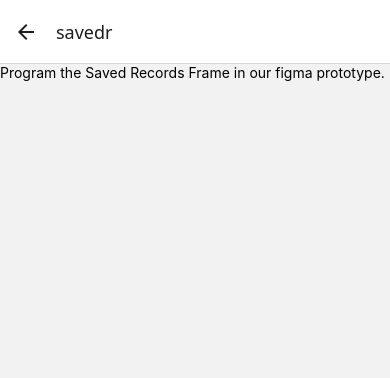
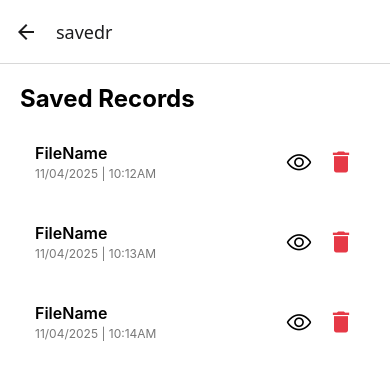
Before and after one commit to Khealgit08/SmartScareCrow, a React Native app: screen /savedr in a window 390 px wide. Shown: the top 378 px of the page. Built offline with nearby package versions, Linux system fonts and the light colour scheme.

Commit message:
saved&delcode

```diff
--- a/App.js
+++ b/App.js
@@ -17,7 +17,7 @@ const Stack = createNativeStackNavigator();
 export default function App() {
   return (
     <NavigationContainer>
-      <Stack.Navigator initialRouteName="signup">
+      <Stack.Navigator initialRouteName="login">
 
         {/* Screens inside the app */}
         <Stack.Screen name="login" component={Login} />
--- a/assets/screens/DeletedRecords.js
+++ b/assets/screens/DeletedRecords.js
@@ -1,10 +1,68 @@
 import React from "react";
-import { View, Text, StyleSheet } from "react-native";
+import { View, Text, StyleSheet, ScrollView, TouchableOpacity } from "react-native";
+import { MaterialIcons, Ionicons } from "@expo/vector-icons";
 
 export default function DeletedR() {
+  const deletedData = [
+    { id: 1, filename: "FileName", datetime: "11/02/2025 | 09:45AM" },
+    { id: 2, filename: "FileName", datetime: "11/02/2025 | 09:50AM" },
+  ];
+
   return (
-    <View >
-      <Text >Program the Deleted Records Frame in our figma prototype.</Text>
+    <View style={styles.container}>
+      <Text style={styles.header}>Deleted Records</Text>
+
+      <ScrollView showsVerticalScrollIndicator={false}>
+        {deletedData.map((item) => (
+          <View style={styles.card} key={item.id}>
+            <View>
+              <Text style={styles.filename}>{item.filename}</Text>
+              <Text style={styles.datetime}>{item.datetime}</Text>
+            </View>
+
+            <View style={styles.iconRow}>
+              <TouchableOpacity>
+                <MaterialIcons name="restore" size={28} color="#2ECC71" />
+              </TouchableOpacity>
+
+              <TouchableOpacity style={{ marginLeft: 15 }}>
+                <MaterialIcons name="delete-forever" size={28} color="#E63946" />
+              </TouchableOpacity>
+            </View>
+          </View>
+        ))}
+      </ScrollView>
     </View>
   );
 }
+
+const styles = StyleSheet.create({
+  container: { flex: 1, backgroundColor: "#fff", padding: 20 },
+  header: {
+    fontSize: 24,
+    fontWeight: "700",
+    marginBottom: 15,
+  },
+  card: {
+    backgroundColor: "#fff",
+    padding: 15,
+    borderRadius: 10,
+    marginBottom: 12,
+    flexDirection: "row",
+    justifyContent: "space-between",
+    elevation: 2,
+  },
+  filename: {
+    fontSize: 16,
+    fontWeight: "600",
+  },
+  datetime: {
+    fontSize: 12,
+    color: "#777",
+    marginTop: 3,
+  },
+  iconRow: {
+    flexDirection: "row",
+    alignItems: "center",
+  },
+});
--- a/assets/screens/SavedRecords.js
+++ b/assets/screens/SavedRecords.js
@@ -1,10 +1,69 @@
 import React from "react";
-import { View, Text, StyleSheet } from "react-native";
+import { View, Text, StyleSheet, ScrollView, TouchableOpacity } from "react-native";
+import { MaterialIcons, Ionicons } from "@expo/vector-icons";
 
 export default function SavedR() {
+  const savedData = [
+    { id: 1, filename: "FileName", datetime: "11/04/2025 | 10:12AM" },
+    { id: 2, filename: "FileName", datetime: "11/04/2025 | 10:13AM" },
+    { id: 3, filename: "FileName", datetime: "11/04/2025 | 10:14AM" },
+  ];
+
   return (
-    <View >
-      <Text >Program the Saved Records Frame in our figma prototype.</Text>
+    <View style={styles.container}>
+      <Text style={styles.header}>Saved Records</Text>
+
+      <ScrollView showsVerticalScrollIndicator={false}>
+        {savedData.map((item) => (
+          <View style={styles.card} key={item.id}>
+            <View>
+              <Text style={styles.filename}>{item.filename}</Text>
+              <Text style={styles.datetime}>{item.datetime}</Text>
+            </View>
+
+            <View style={styles.iconRow}>
+              <TouchableOpacity>
+                <Ionicons name="eye-outline" size={26} color="#000" />
+              </TouchableOpacity>
+
+              <TouchableOpacity style={{ marginLeft: 15 }}>
+                <MaterialIcons name="delete" size={28} color="#E63946" />
+              </TouchableOpacity>
+            </View>
+          </View>
+        ))}
+      </ScrollView>
     </View>
   );
 }
+
+const styles = StyleSheet.create({
+  container: { flex: 1, backgroundColor: "#fff", padding: 20 },
+  header: {
+    fontSize: 24,
+    fontWeight: "700",
+    marginBottom: 15,
+  },
+  card: {
+    backgroundColor: "#fff",
+    padding: 15,
+    borderRadius: 10,
+    marginBottom: 12,
+    flexDirection: "row",
+    justifyContent: "space-between",
+    elevation: 2,
+  },
+  filename: {
+    fontSize: 16,
+    fontWeight: "600",
+  },
+  datetime: {
+    fontSize: 12,
+    color: "#777",
+    marginTop: 3,
+  },
+  iconRow: {
+    flexDirection: "row",
+    alignItems: "center",
+  },
+});
```
